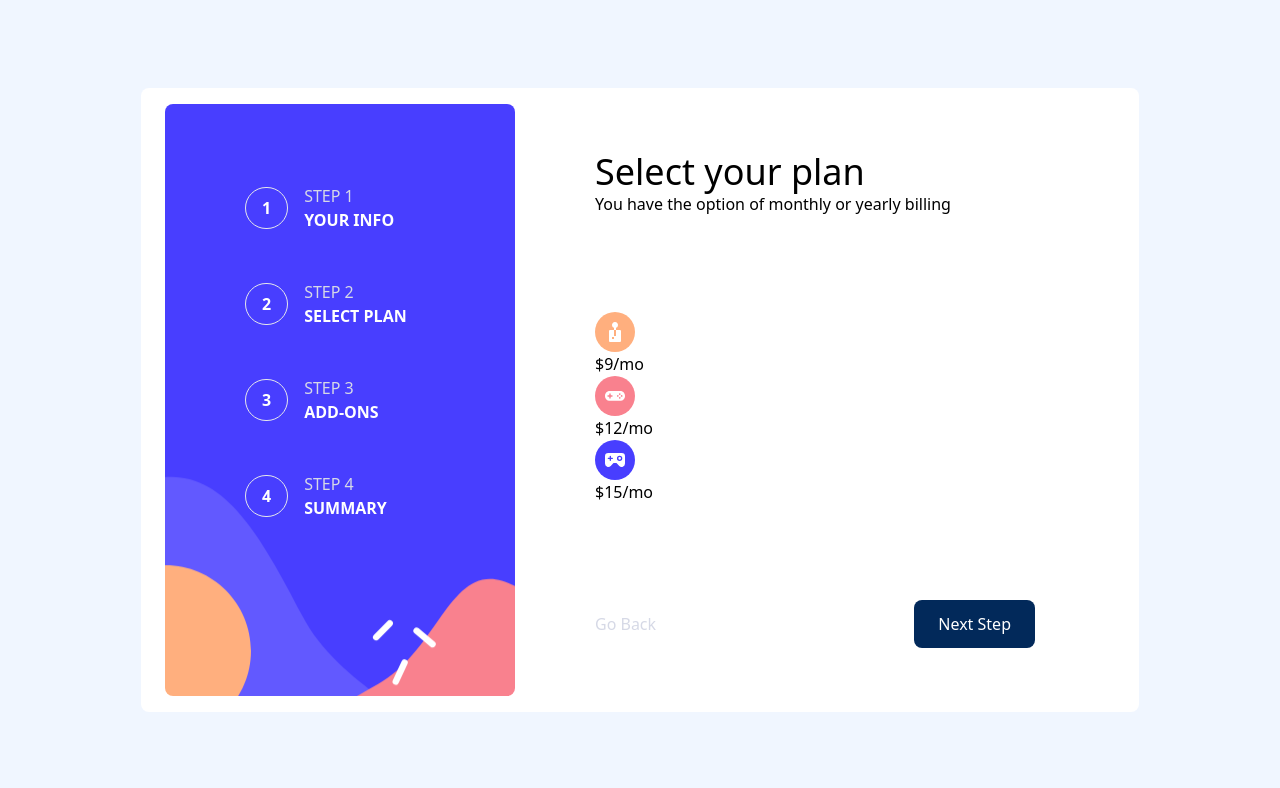
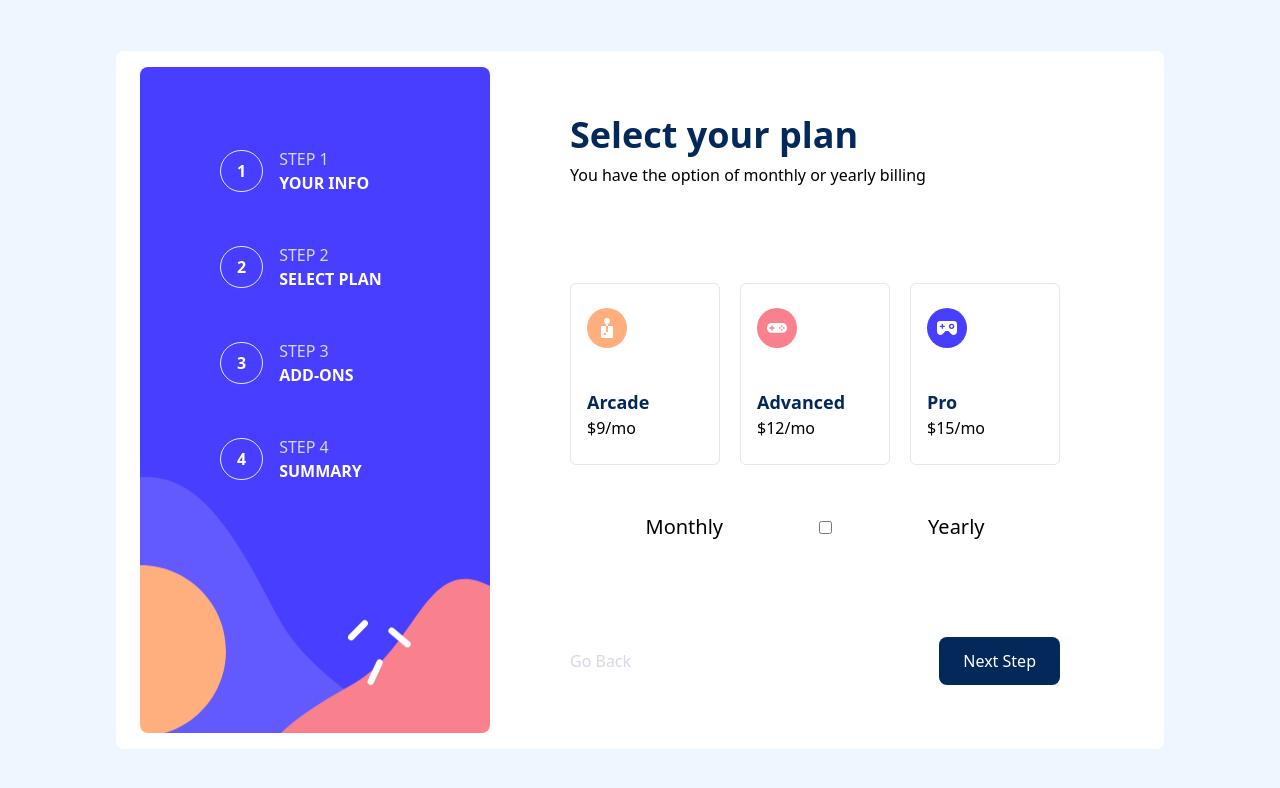
Before and after one commit to VPontis15/multi-step-form, a React (Vite) app: page / in a window 1280 px wide. Shown: the top 788 px of the page. Built offline with nearby package versions, Linux system fonts and the light colour scheme.

Commit message:
finish step 2 stateless styling

```diff
--- a/src/features/Plan/Card.jsx
+++ b/src/features/Plan/Card.jsx
@@ -1,10 +1,14 @@
-function Card({ icon, cardTitle, price }) {
+function Card({ icon, cardTitle, price, index, value = "" }) {
   return (
-    <li>
-      <img src={`../src/assets/images/icon-${icon}.svg`} />
-      <article>
-        <h3>{cardTitle}</h3>
-        <span>{`$${price}/mo`}</span>
+    <li
+      value={value}
+      tabIndex={index}
+      className="border-text-price w-[150px] rounded-md border px-4 py-6 focus:outline focus:outline-purple-700 "
+    >
+      <img className="mb-10" src={`../src/assets/images/icon-${icon}.svg`} />
+      <article className="">
+        <h3 className="text-lg font-bold text-form-label">{cardTitle}</h3>
+        <span className="text-price ">{`$${price}/mo`}</span>
       </article>
     </li>
   );
--- a/src/features/Plan/Plan.jsx
+++ b/src/features/Plan/Plan.jsx
@@ -1,21 +1,23 @@
 import Form from "../ui/Form";
 import Navigation from "../ui/Navigation";
+import Toggle from "../ui/Toggle";
 import Card from "./Card";
 
 function Plan() {
   return (
-    <div className="grid  grid-cols-[350px_600px] rounded-lg bg-white px-6 py-4">
+    <div className="grid  grid-cols-[350px_650px]  rounded-lg bg-white px-6 py-4">
       <Navigation />
       <Form
         formTitle={"Select your plan"}
         description={"You have the option of monthly or yearly billing"}
         step={2}
       >
-        <ul>
-          <Card icon={"arcade"} price={9} />
-          <Card icon={"advanced"} price={12} />
-          <Card icon={"pro"} price={15} />
+        <ul className="flex flex-wrap justify-between">
+          <Card index={1} cardTitle={"Arcade"} icon={"arcade"} price={9} />
+          <Card index={2} cardTitle={"Advanced"} icon={"advanced"} price={12} />
+          <Card index={3} cardTitle={"Pro"} icon={"pro"} price={15} />
         </ul>
+        <Toggle />
       </Form>
     </div>
   );
--- a/src/features/UserInfo/InfoForm.jsx
+++ b/src/features/UserInfo/InfoForm.jsx
@@ -5,7 +5,7 @@ import Navigation from "../ui/Navigation";
 
 function InfoForm() {
   return (
-    <div className="grid  grid-cols-[350px_600px] rounded-lg bg-white px-6 py-4">
+    <div className="grid  grid-cols-[350px_650px] rounded-lg bg-white px-6 py-4">
       <Navigation />
       <Form
         formTitle={"Personal Info"}
--- a/src/features/ui/Form.jsx
+++ b/src/features/ui/Form.jsx
@@ -10,7 +10,7 @@ function Form({
   return (
     <div className="space-y-24  px-20 py-12">
       <header>
-        <h2 className="text-4xl">{formTitle}</h2>
+        <h2 className="mb-2 text-4xl font-bold text-form-label">{formTitle}</h2>
         <p>{description}</p>
       </header>
       <section className=" grid gap-12">{children}</section>
@@ -22,7 +22,7 @@ function Form({
         )}
         {step <= 4 ? (
           <button
-            className="bg-btn-next ml-auto rounded-lg px-6 py-3 text-white "
+            className="ml-auto rounded-lg bg-btn-next px-6 py-3 text-white "
             onClick={() => nextStep}
           >
             Next Step
--- /dev/null
+++ b/src/features/ui/Toggle.jsx
@@ -0,0 +1,13 @@
+function Toggle() {
+  return (
+    <div className="toggle mx-auto flex items-center justify-center gap-24 align-bottom">
+      <span className=" text-xl">Monthly</span>
+      <input className="align-bottom" type="checkbox" id="temp" />
+      <label className="align-bottom text-xl" for="temp">
+        Yearly
+      </label>
+    </div>
+  );
+}
+
+export default Toggle;
```
